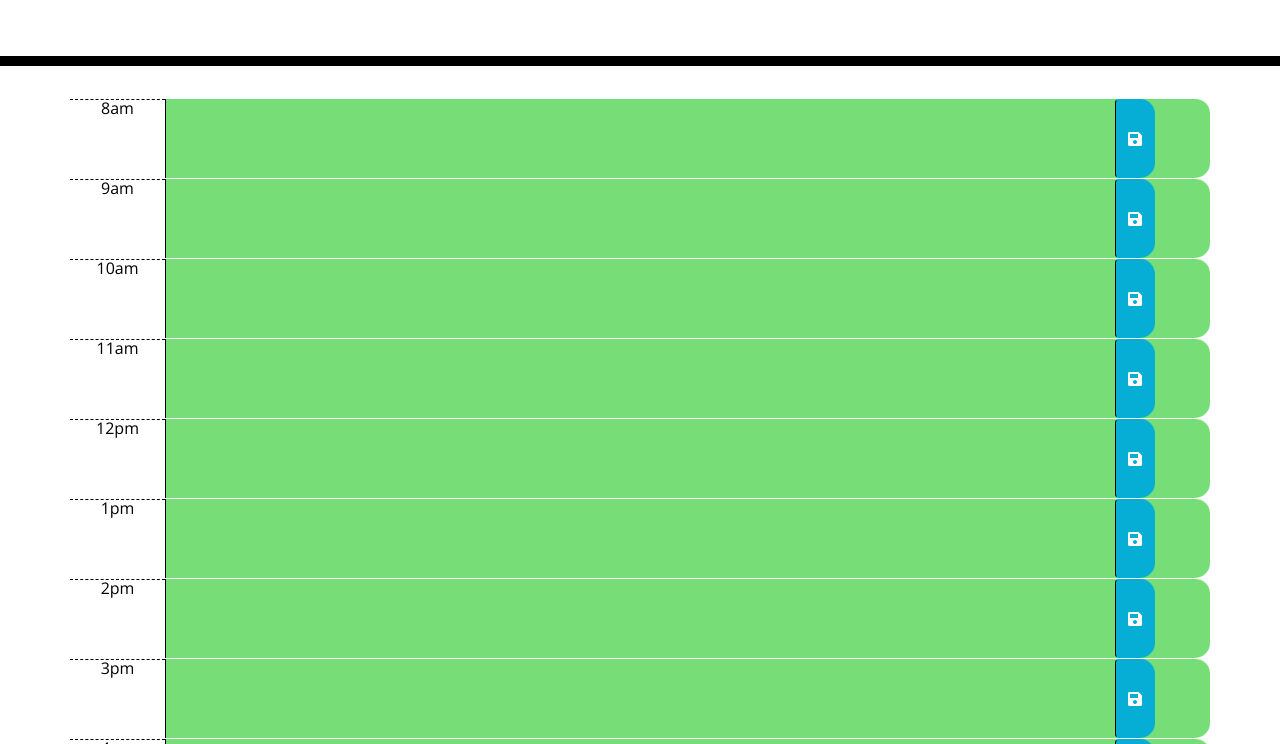
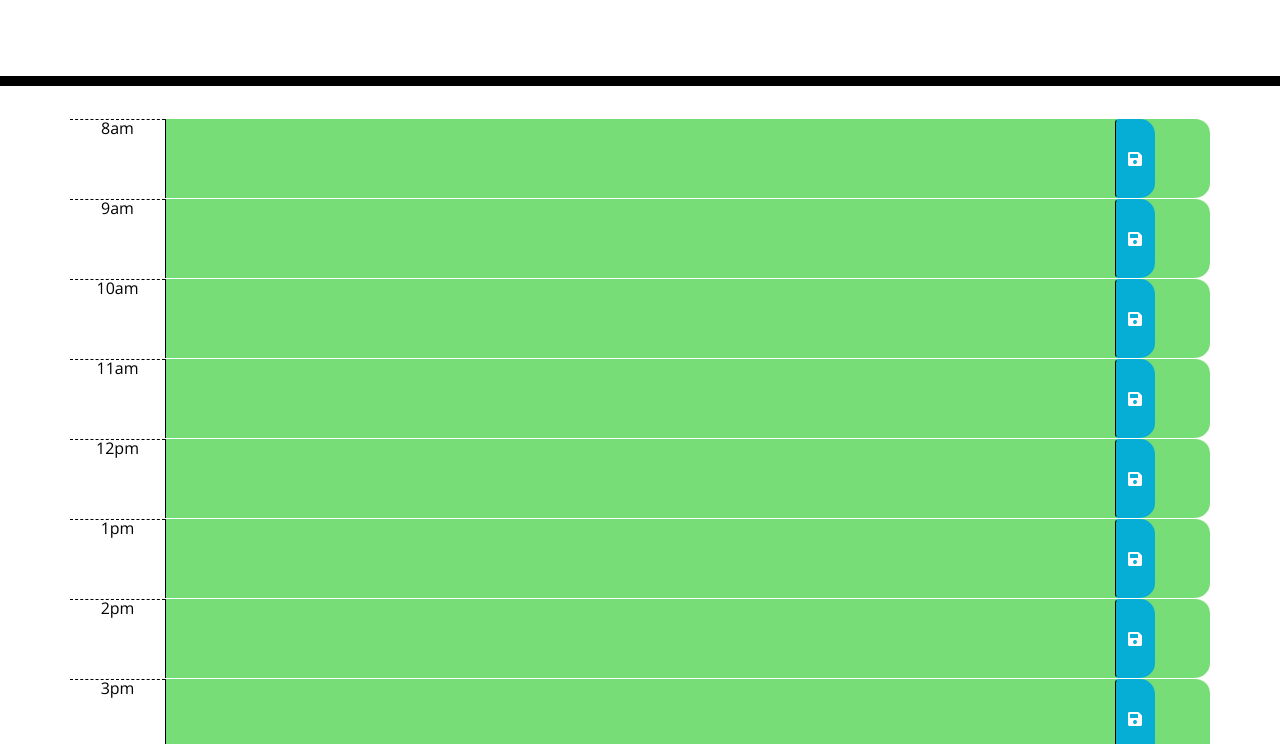
Before and after one commit to lapshaffer/ShafferWorkDayScheduler, a plain HTML site: page index.html in a window 1280 px wide. Shown: the part 238-982 px from the top of the page. Drawn offline with nearby package versions, Linux system fonts and the light colour scheme.

Commit message:
last-minute edits to increase margin at bottom of page and remove to-dos

```diff
--- a/assets/css/style.css
+++ b/assets/css/style.css
@@ -2,6 +2,7 @@ body {
   font-family: 'Open Sans', sans-serif;
   font-size: 16px;
   line-height: 1;
+  margin: 20px 0px;
 }
 
 textarea {
```
Also changed, not shown: assets/js/script.js (+3 -9 lines).
